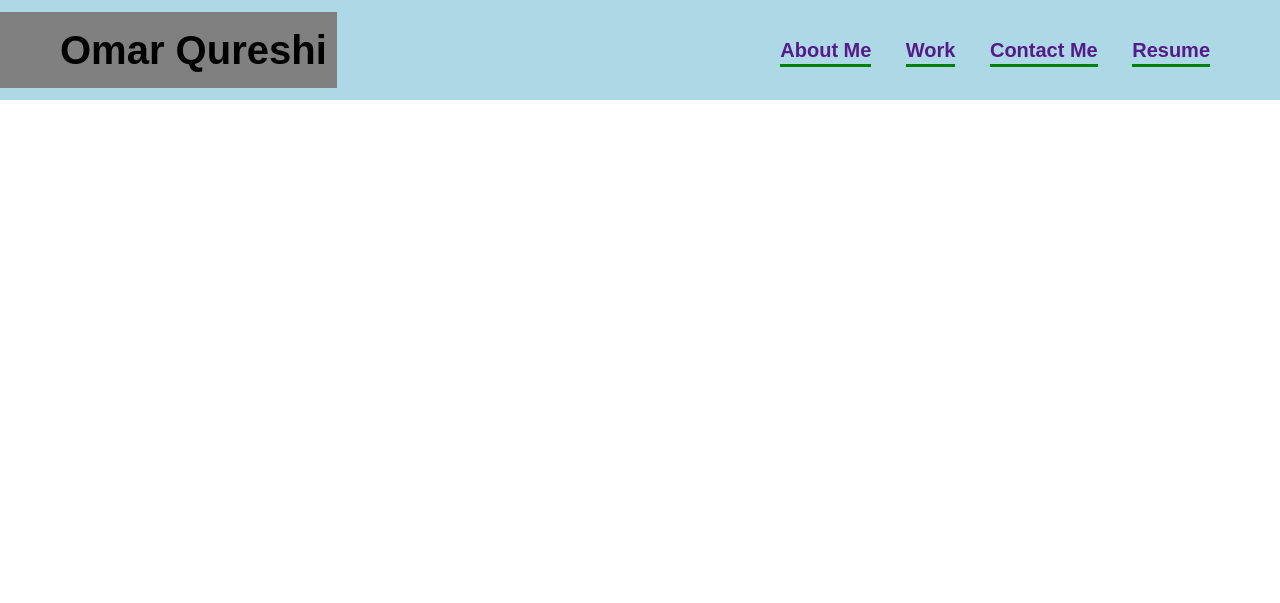
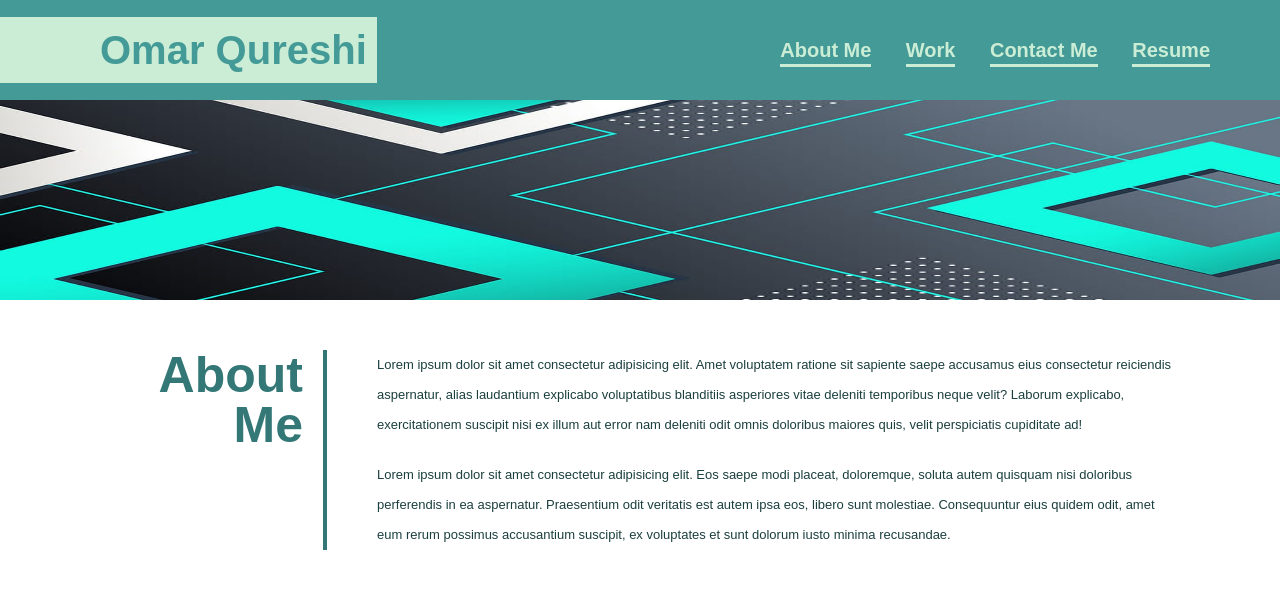
Before and after one commit to supremeomar/module-02-portfolio, a plain HTML site: page index.html in a window 1280 px wide. Drawn offline with Linux system fonts and the light colour scheme.

Commit message:
added About me page and color font  header changes

```diff
--- a/css/style.css
+++ b/css/style.css
@@ -1,8 +1,10 @@
 body {
     font-family: Arial, Helvetica, sans-serif;
 }
+
 #header-content {
-    background-color: lightblue;
+    background-color: #439A97;
+    color: #439A97;
     width: 100%;
     height: 100px;
     display: flex;
@@ -17,16 +19,24 @@ body {
 }
 
 .logo {
-    padding-left: 60px;
+    padding-left: 100px;
     padding-right: 10px;
     font-size: 40px;
-    background-color:grey;
-    margin-top: 12px;
-    margin-bottom: 12px;
+    background-color:#CBEDD5;
+    margin-top: 17px;
+    margin-bottom: 17px;
 }
 
-a {
+.nav-links a {
+    color: #CBEDD5;
     text-decoration: none;
+    border-bottom: 3px solid #CBEDD5;
+    padding-bottom: 3px;
+}
+
+li:hover a {
+    color: #97DECE;
+    border-bottom: 3px solid #97DECE;
 }
 
 .nav-links ul {
@@ -37,6 +47,39 @@ a {
     display: inline;
     font-size: 20px;
     margin-right: 30px;
-    padding-bottom: 3px;
-    border-bottom: 3px solid green;
 }
+
+.image-abstract {
+    width: 100%;
+    height: 200px;
+}
+
+#section-container-1 {
+    height: 300px;
+    width: 100%;
+    display: flex;
+    justify-content: center;
+    align-items: center;
+}
+.about-me {
+    font-size: 50px;
+    font-weight: 600;
+    text-align: end;
+    padding-right: 20px;
+    width: 200px;
+    height: 200px;
+    border-right: 4px solid #337876;
+    color: #337876;
+}
+
+.about-text {
+    color: #1b3f3e;
+    display: flex;
+    flex-direction: column;
+    justify-content: space-between;
+    font-size: small;
+    line-height: 30px;
+    height: 200px;
+    width: 800px;
+    margin-left: 50px;
+}
--- a/index.html
+++ b/index.html
@@ -25,5 +25,26 @@
 
         </div>
     </header>
+
+    <figure>
+        <img src="./images/abstract.jpeg" alt="" class="image-abstract">
+
+    </figure>
+
+    <section>
+        <div id="section-container-1">
+            <div class="about-me">
+                <h1>About Me</h1>
+            </div>
+
+            <div class="about-text">
+                <p>Lorem ipsum dolor sit amet consectetur adipisicing elit. Amet voluptatem ratione sit sapiente saepe accusamus eius consectetur reiciendis aspernatur, alias laudantium explicabo voluptatibus blanditiis asperiores vitae deleniti temporibus neque velit? Laborum explicabo, exercitationem suscipit nisi ex illum aut error nam deleniti odit omnis doloribus maiores quis, velit perspiciatis cupiditate ad!</p>
+
+                <p>Lorem ipsum dolor sit amet consectetur adipisicing elit. Eos saepe modi placeat, doloremque, soluta autem quisquam nisi doloribus perferendis in ea aspernatur. Praesentium odit veritatis est autem ipsa eos, libero sunt molestiae. Consequuntur eius quidem odit, amet eum rerum possimus accusantium suscipit, ex voluptates et sunt dolorum iusto minima recusandae.</p>
+            </div>
+        </div>
+
+    </section>
+
 </body>
 </html>
```
Also changed, not shown: images/abstract.jpeg (added).
